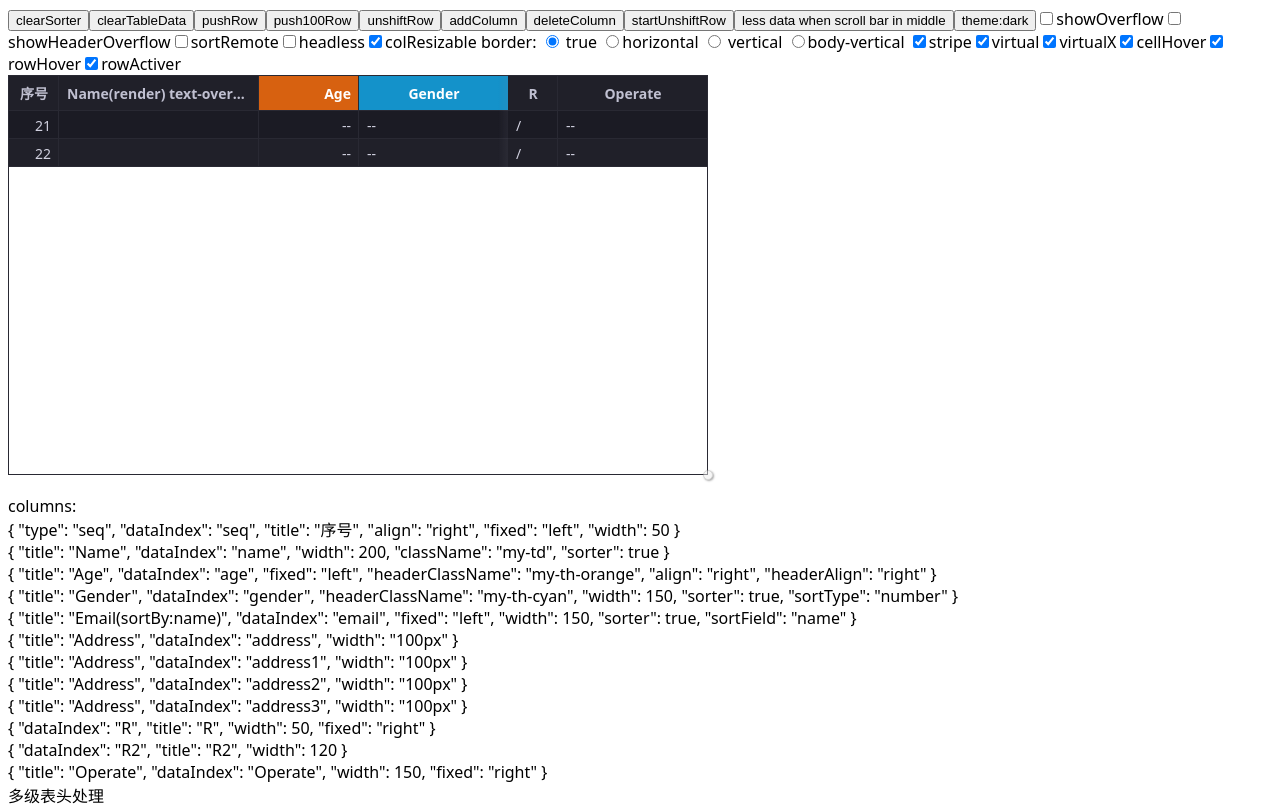
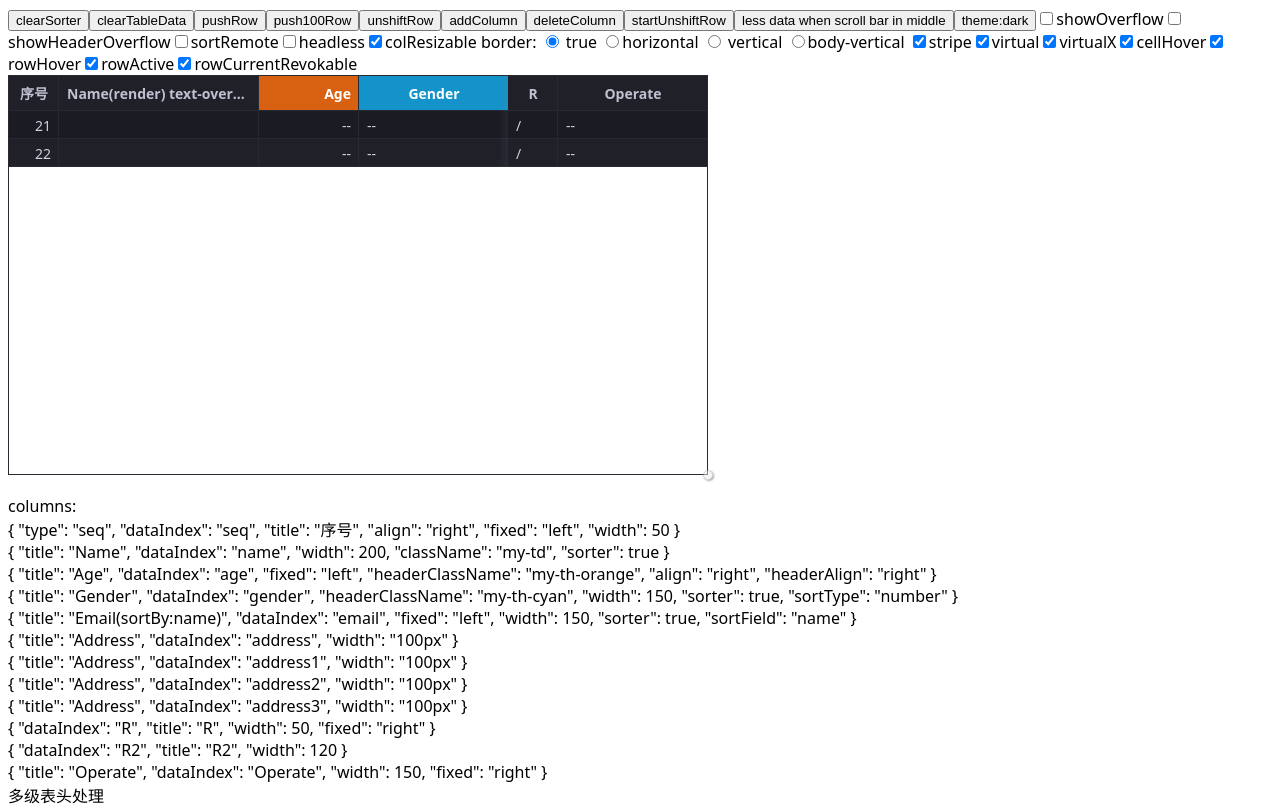
Before and after one commit to ja-plus/stk-table-vue, a Vue app: page / in a window 1280 px wide. Shown: the top 806 px of the page. Built offline with nearby package versions, Linux system fonts and the light colour scheme.

Commit message:
props.rowCurrentRevokable

```diff
--- a/src/StkTable/StkTable.vue
+++ b/src/StkTable/StkTable.vue
@@ -251,6 +251,12 @@ const props = withDefaults(
         theme?: 'light' | 'dark';
         /** 行高 */
         rowHeight?: number;
+        /** 是否高亮鼠标悬浮的行 */
+        rowHover?: boolean;
+        /** 是否高亮选中的行 */
+        rowActive?: boolean;
+        /** 当前行再次点击否可以取消 */
+        rowCurrentRevokable?: boolean;
         /** 表头行高。default = rowHeight */
         headerRowHeight?: number | null;
         /** 虚拟滚动 */
@@ -279,10 +285,6 @@ const props = withDefaults(
         showOverflow?: boolean;
         /** 是否增加行hover class $*$ rename*/
         showTrHoverClass?: boolean;
-        /** 是否高亮鼠标悬浮的行 */
-        rowHover?: boolean;
-        /** 是否高亮选中的行 */
-        rowActive?: boolean;
         /** 是否高亮鼠标悬浮的单元格 */
         cellHover?: boolean;
         /** 表头是否可拖动。支持回调函数。 */
@@ -346,6 +348,9 @@ const props = withDefaults(
         headless: false,
         theme: 'light',
         rowHeight: DEFAULT_ROW_HEIGHT,
+        rowHover: true,
+        rowActive: true,
+        rowCurrentRevokable: true,
         headerRowHeight: null,
         virtual: false,
         virtualX: false,
@@ -360,8 +365,6 @@ const props = withDefaults(
         showHeaderOverflow: false,
         showOverflow: false,
         showTrHoverClass: false,
-        rowHover: true,
-        rowActive: true,
         cellHover: false,
         headerDrag: false,
         rowClassName: () => '',
@@ -884,6 +887,10 @@ function onRowClick(e: MouseEvent, row: DT) {
     emits('row-click', e, row);
     const isCurrentRow = props.rowKey ? currentRowKey.value === rowKeyGen(row) : currentRow.value === row;
     if (isCurrentRow) {
+        if (!props.rowCurrentRevokable) {
+            // 不可取消
+            return;
+        }
         // 点击同一行，取消当前选中行。
         currentRow.value = void 0;
         currentRowKey.value = void 0;
--- a/test/StkTableTest.vue
+++ b/test/StkTableTest.vue
@@ -25,7 +25,8 @@
         <label><input v-model="props.virtualX" type="checkbox" />virtualX</label>
         <label><input v-model="props.cellHover" type="checkbox" />cellHover</label>
         <label><input v-model="props.rowHover" type="checkbox" />rowHover</label>
-        <label><input v-model="props.rowActive" type="checkbox" />rowActiver</label>
+        <label><input v-model="props.rowActive" type="checkbox" />rowActive</label>
+        <label><input v-model="props.rowCurrentRevokable" type="checkbox" />rowCurrentRevokable</label>
     </div>
     <!-- <StkTableHugeData></StkTableHugeData> -->
     <div ref="stkTableParent" class="stk-table-parent">
@@ -107,6 +108,7 @@ const props = ref({
     showHeaderOverflow: false,
     rowHover: true,
     rowActive: true,
+    rowCurrentRevokable: true,
     cellHover: true,
     sortRemote: false,
     // minWidth: 'auto',
```
Also changed, not shown: 2 other files (tests, documents, lock files or other folders).
